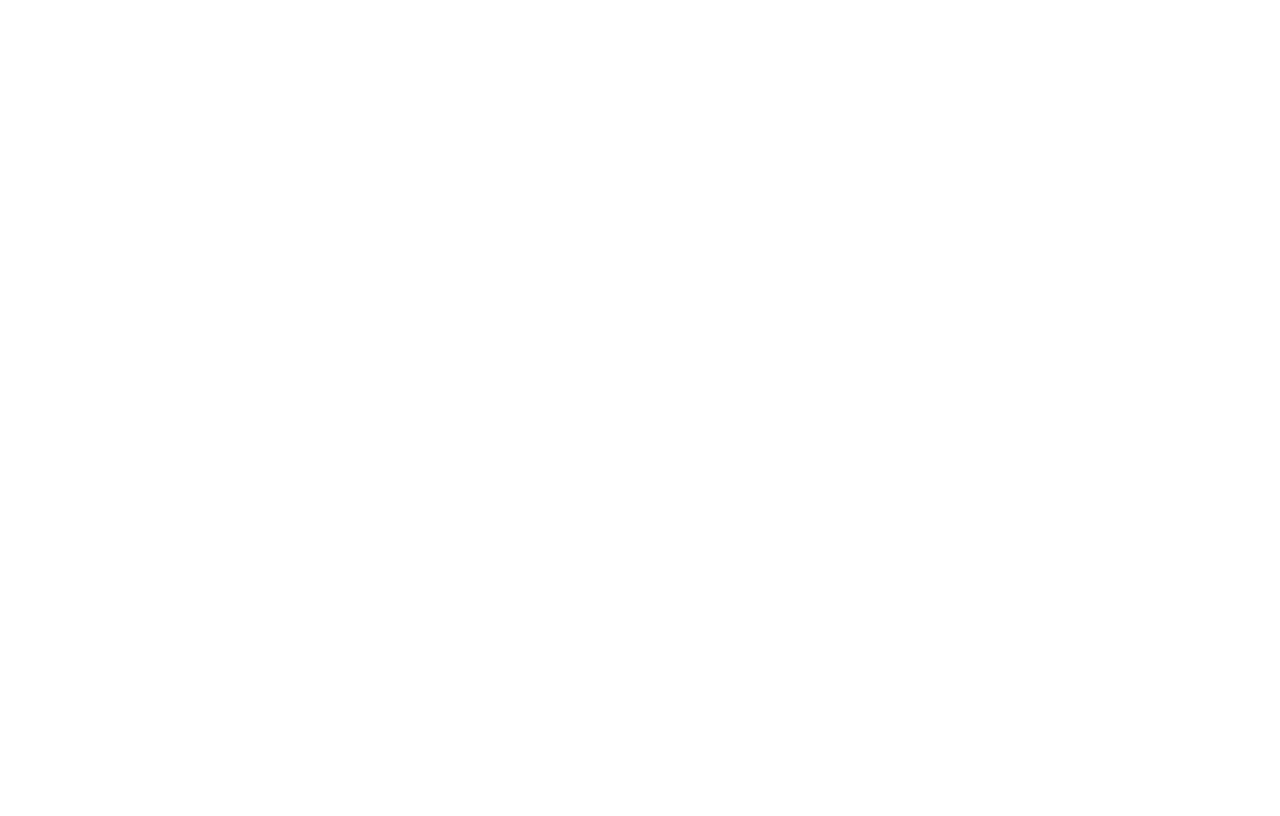
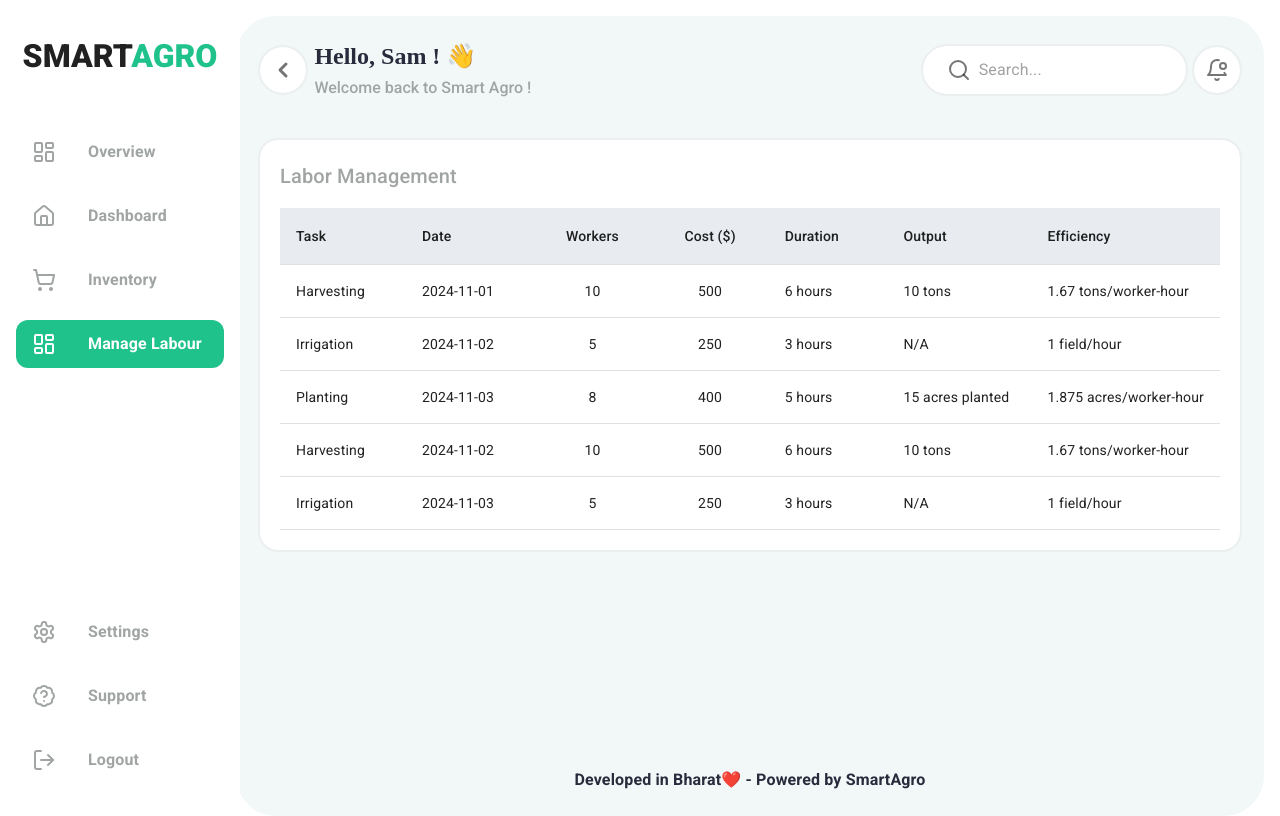
Before and after one commit to SambhajiShinde1234/saas-web-application-smart-agro, a React (Vite) app: page /manage-labour in a window 1280 px wide. Before the commit this address had no page. Built offline with nearby package versions, Linux system fonts and the light colour scheme.

Commit message:
created new page for labour management

```diff
--- a/src/App.jsx
+++ b/src/App.jsx
@@ -6,6 +6,7 @@
 import Support from './pages/support/Support';
 import Inventory from './pages/Inventory/Inventory';
 import NewInventory from './pages/Inventory/components/NewInventory';
+import ManageLabour from './pages/manage-labour/ManageLabour';
 
 const ROUTES = [
   {
@@ -43,6 +44,11 @@
     path: '/inventory/new',
     component: <NewInventory />,
   },
+  {
+    id: 17,
+    path: '/manage-labour',
+    component: <ManageLabour />,
+  },
 ];
 
 const App = () => {
--- a/src/layout/components/Sidebar.jsx
+++ b/src/layout/components/Sidebar.jsx
@@ -35,6 +35,12 @@
     title: 'Inventory',
     icon: <InventoryIcon />,
     href: '/inventory',
+  },
+  {
+    id: 4,
+    title: 'Manage Labour',
+    icon: <DashboardIcon />,
+    href: '/manage-labour',
   },
 ];
 
--- a/src/pages/dashboard/Dashboard.jsx
+++ b/src/pages/dashboard/Dashboard.jsx
@@ -8,7 +8,6 @@
 import TempratureHumidity from './components/TemparatureHumidity';
 import SoilMoisture from './components/SoilMoisture';
 import { StyledCardStack } from '../../components/styled/styled';
-import LaborManagement from './components/LaborManagement';
 
 const Dashboard = () => {
   return (
@@ -36,9 +35,6 @@
         <Grid2 size={{ xs: 12, lg: 4 }}>
           <SoilMoisture />
         </Grid2>
-        <Grid2 size={{ xs: 12 }}>
-          <LaborManagement />
-        </Grid2>
       </Grid2>
     </StyledCardStack>
   );
--- /dev/null
+++ b/src/pages/manage-labour/ManageLabour.jsx
@@ -0,0 +1,34 @@
+import { StyledCard, StyledCardStack } from '../../components/styled/styled';
+import DxSecondaryTypography from '../../components/ui/DxSecondaryTypography';
+import DxTable from '../../components/ui/DxTable';
+import { LABOR_MANAGEMENT } from '../../dummy-data/FarmData';
+
+const tableColumns = [
+  { columnName: 'Task', field: 'task', align: 'left', width: 150 },
+  { columnName: 'Date', field: 'date', align: 'left', width: 150 },
+  { columnName: 'Workers', field: 'workers', align: 'center', width: 150 },
+  { columnName: 'Cost ($)', field: 'cost', align: 'center', width: 150 },
+  { columnName: 'Duration', field: 'duration', align: 'left', width: 150 },
+  { columnName: 'Output', field: 'output', align: 'left', width: 150 },
+  {
+    columnName: 'Efficiency',
+    field: 'efficiency',
+    align: 'left',
+    width: 150,
+  },
+];
+
+const ManageLabour = () => {
+  return (
+    <StyledCard>
+      <StyledCardStack>
+        <DxSecondaryTypography variant="h6">
+          Labor Management
+        </DxSecondaryTypography>
+        <DxTable columns={tableColumns} data={LABOR_MANAGEMENT} />
+      </StyledCardStack>
+    </StyledCard>
+  );
+};
+
+export default ManageLabour;
```
